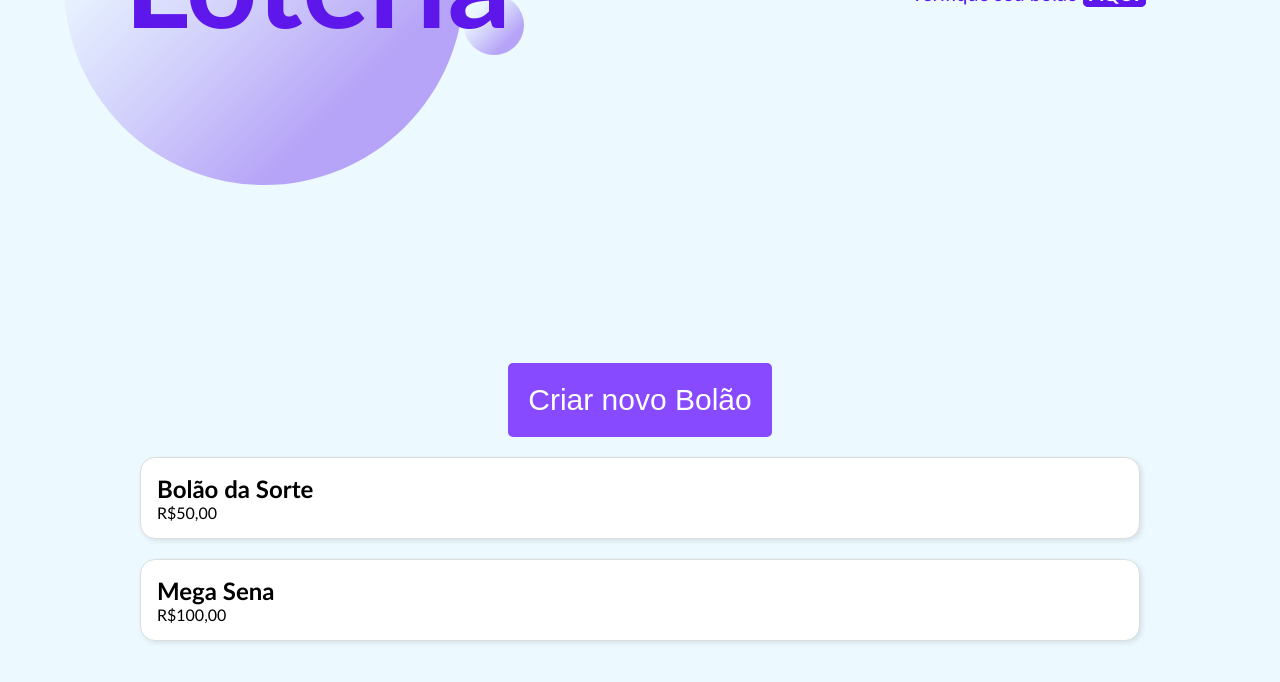
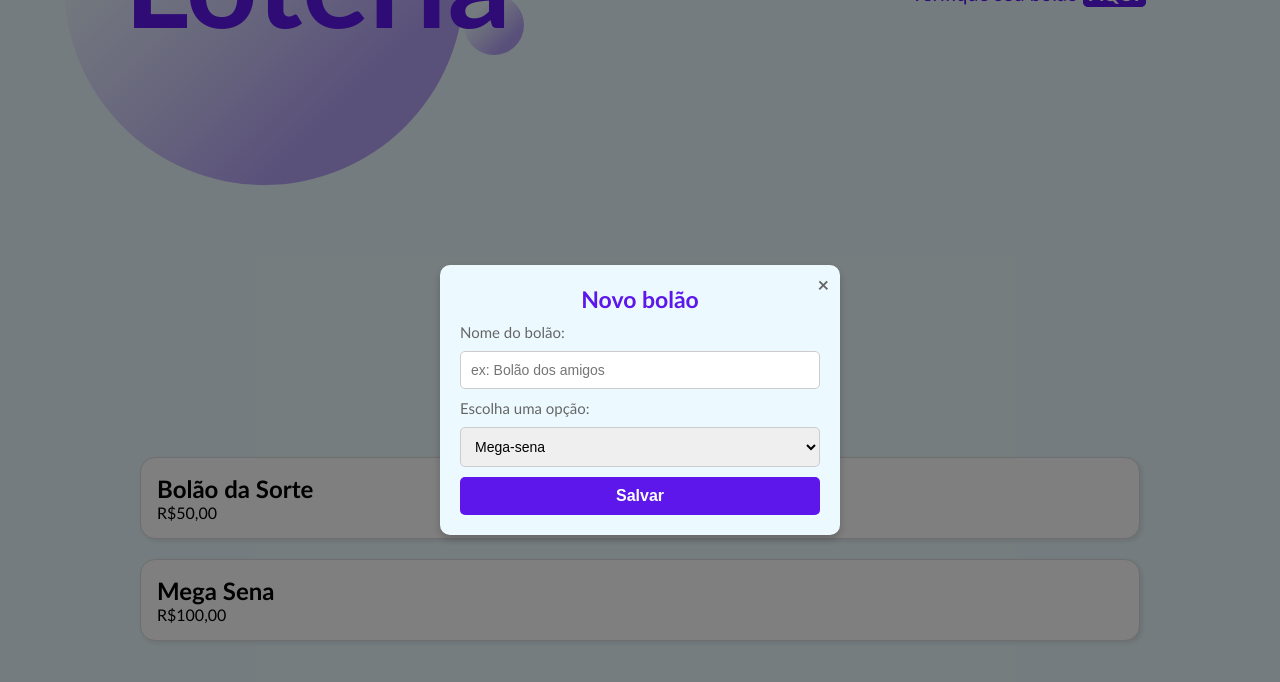
Before and after one commit to Thoomaz/loteria-frontend, a React (Vite) app in the folder frontend-loteria/: page / in a window 1280 px wide. Both pictures are taken after a click on the button "Criar novo Bolão". Shown: the part 469-1151 px from the top of the page. Built offline with nearby package versions, Linux system fonts and the light colour scheme.

Commit message:
Modal Creation

```diff
--- a/frontend-loteria/src/pages/Home/Home.module.css
+++ b/frontend-loteria/src/pages/Home/Home.module.css
@@ -20,26 +20,26 @@
     background: var(--circles-color);
     position: absolute;
   }
-  .large_circle {
+  .largeCircle {
     width: 400px;
     height: 400px;
   }
 
-  .medium_circle {
+  .mediumCircle {
     width: 100px;
     height: 100px;
     top: 110px;
     left: 410px;
   }
 
-  .small_circle {
+  .smallCircle {
     width: 60px;
     height: 60px;
     top: 210px;
     left: 400px;
   }
 
-  .text_presentation {
+  .textPresentation {
     color: var(--primary-color);
     position: absolute;
   }
@@ -111,9 +111,10 @@
 }
 
 
-.btn_create_pool {
+.btnCreatePool {
     padding: 20px;
     font-size: 30px;
+    font-weight: bold;
     color: #ffff;
     background-color: #874aff;
     border-radius: 5px;
@@ -121,6 +122,88 @@
     cursor: pointer;
 }
 
-.btn_create_pool:hover {
+.btnCreatePool:hover {
     background-color: var(--primary-color);
 }
+
+
+/* Modal */
+.modal {
+    position: fixed;
+    top: 0;
+    left: 0;
+    width: 100%;
+    height: 100%;
+    background-color: rgba(0, 0, 0, 0.5);
+    display: flex;
+    justify-content: center;
+    align-items: center;
+    z-index: 1000;
+  }
+
+  .modalContent {
+    background-color: var(--secondary-color);
+    padding: 20px;
+    border-radius: 10px;
+    box-shadow: 0 4px 8px rgba(0, 0, 0, 0.2);
+    text-align: center;
+    width: 400px;
+    position: relative;
+    display: flex;
+    flex-direction: column;
+    gap: 10px;
+  }
+
+  .closeButton {
+    position: absolute;
+    top: 7px;
+    right: 11px;
+    font-size: 20px;
+    font-weight: bold;
+    cursor: pointer;
+    color: #666;
+  }
+
+  .closeButton:hover {
+    color: #000;
+  }
+
+  .titleModal{
+    color: var(--primary-color);
+    font-size: 23px;
+  }
+
+  .labels {
+    color: #666;
+    font-size: 15px;
+    text-align: left;
+  }
+
+  .poolName, .lotteryChoice {
+    padding: 10px;
+    font-size: 14px;
+    width: 100%;
+    border-radius: 5px;
+    border: 1px solid #ccc;
+  }
+
+  .lotteryChoice:hover {
+    background-color: #ccc;
+    cursor: pointer;
+  }
+
+
+  .saveButton {
+    padding: 10px 20px;
+    font-size: 16px;
+    cursor: pointer;
+    background-color: var(--primary-color);
+    color: white;
+    font-weight: bold;
+    border: none;
+    border-radius: 5px;
+  }
+
+  .saveButton:hover {
+    background-color: #874aff;
+  }
--- a/frontend-loteria/src/pages/Home/index.tsx
+++ b/frontend-loteria/src/pages/Home/index.tsx
@@ -3,22 +3,30 @@ import Container from "../../components/Container/Container";
 import Footer from "../../components/Footer/Footer";
 import styles from "./Home.module.css";
 import Card from "../../components/Card/Card";
+import { useState } from "react";
 
 function Home() {
+  const [isModalOpen, setIsModalOpen] = useState(false);
+
+  const openModal = () => setIsModalOpen(true);
+  const closeModal = () => setIsModalOpen(false);
+
   return (
     <>
       <Header />
       <Container>
         <section className={styles.presentation}>
           <div className={styles.logo}>
-            <div className={`${styles.circle} ${styles.large_circle}`}></div>
-            <div className={`${styles.circle} ${styles.medium_circle}`}></div>
-            <div className={`${styles.circle} ${styles.small_circle}`}></div>
-            <h1 className={`${styles.text_presentation} ${styles.title}`}>Loteria</h1>
+            <div className={`${styles.circle} ${styles.largeCircle}`}></div>
+            <div className={`${styles.circle} ${styles.mediumCircle}`}></div>
+            <div className={`${styles.circle} ${styles.smallCircle}`}></div>
+            <h1 className={`${styles.textPresentation} ${styles.title}`}>
+              Loteria
+            </h1>
           </div>
 
           <div className={styles.slogan}>
-            <p className={`${styles.text_presentation} ${styles.text}`}>
+            <p className={`${styles.textPresentation} ${styles.text}`}>
               agilize o processo <br />
               verifique seu bolão{" "}
               <a
@@ -33,11 +41,50 @@ function Home() {
           </div>
         </section>
         <section className={styles.home}>
-          <button className={styles.btn_create_pool}>Criar novo Bolão</button>
+          <button className={styles.btnCreatePool} onClick={openModal}>
+            Criar novo Bolão
+          </button>
           <Card title="Bolão da Sorte" price="R$50,00" />
           <Card title="Mega Sena" price="R$100,00" />
         </section>
 
+        {/*Modal*/}
+        {isModalOpen && (
+          <div className={styles.modal}>
+            <div className={styles.modalContent}>
+              <span className={styles.closeButton} onClick={closeModal}>
+                &times;
+              </span>
+              <h2 className={styles.titleModal}>Novo bolão</h2>
+              <label htmlFor="poolName" className={styles.labels}>
+                Nome do bolão:{" "}
+              </label>
+              <input
+                type="text"
+                id="poolName"
+                className={styles.poolName}
+                placeholder="ex: Bolão dos amigos"
+              />
+              <label htmlFor="lotteryChoice" className={styles.labels}>
+                Escolha uma opção:{" "}
+              </label>
+              <select
+                name="lotteryChoice"
+                id="lotteryChoice"
+                className={styles.lotteryChoice}
+              >
+                <option value="mega-sena" className={styles.lotteryOption}>
+                  Mega-sena
+                </option>
+                <option value="lotofacil" className={styles.lotteryOption}>
+                  Lotofácil
+                </option>
+              </select>
+
+              <button className={styles.saveButton}>Salvar</button>
+            </div>
+          </div>
+        )}
       </Container>
       <Footer />
     </>
```
